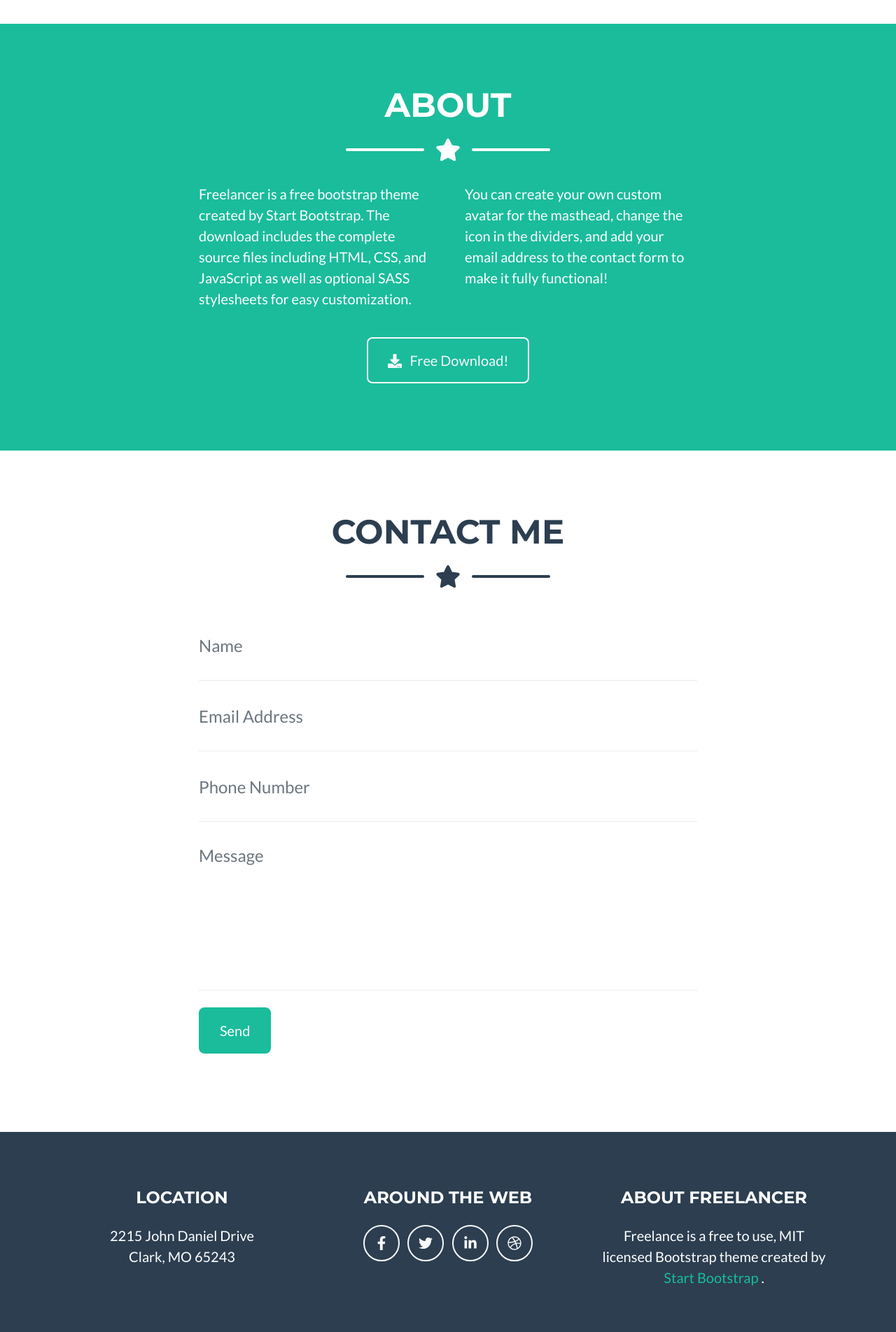
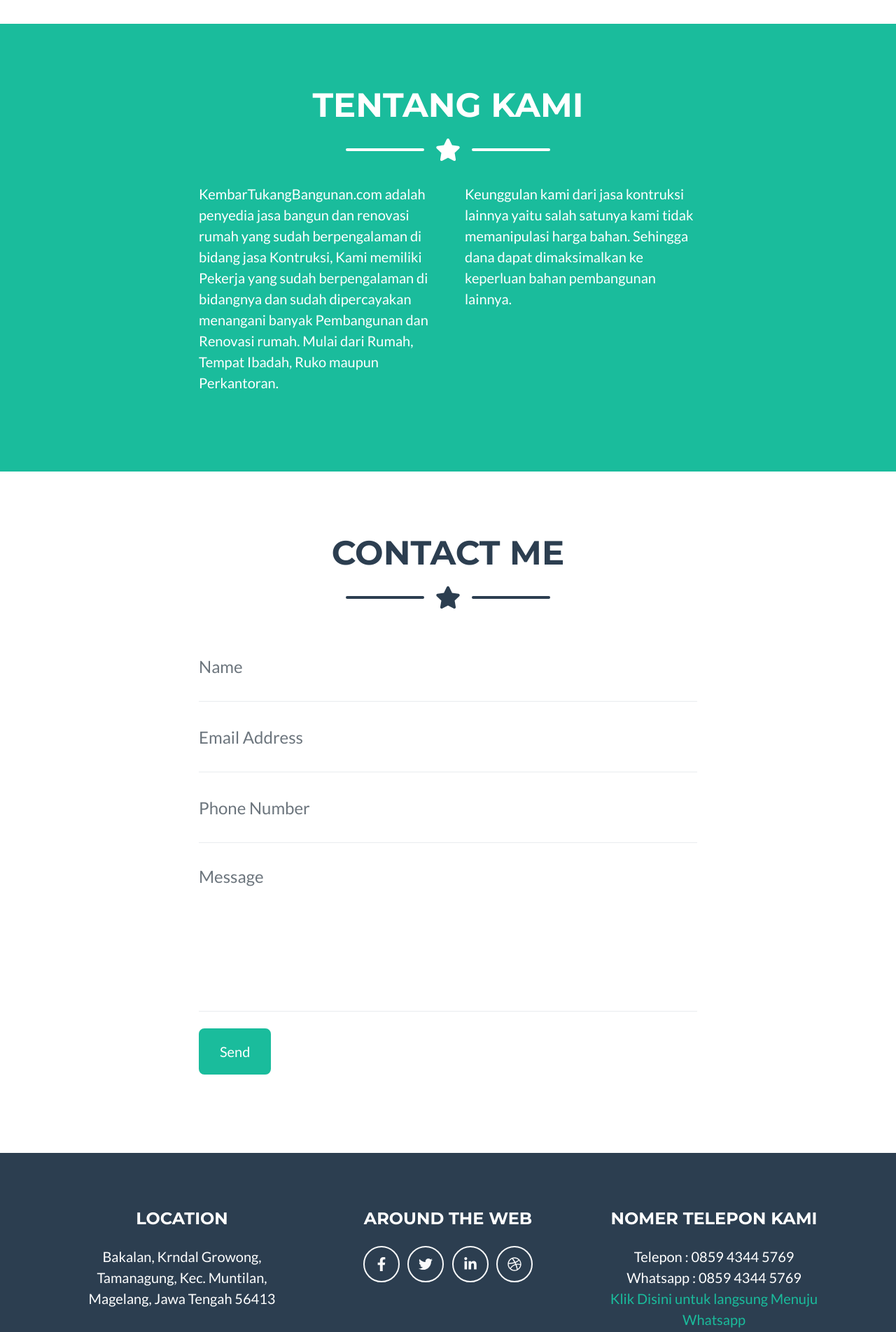
Before and after one commit to irfanramadhani/jasarenovasirumah.github.io, a plain HTML site: page index.html in a window 1280 px wide. Shown: the part 1180-3084 px from the top of the page at 70% size. Drawn offline with nearby package versions, Linux system fonts and the light colour scheme.

Commit message:
mengubah teks tentang kami dan email dan menambah kontak wa

```diff
--- a/index.html
+++ b/index.html
@@ -5,7 +5,7 @@
         <meta name="viewport" content="width=device-width, initial-scale=1, shrink-to-fit=no" />
         <meta name="description" content="" />
         <meta name="author" content="" />
-        <title>Freelancer - Start Bootstrap Theme</title>
+        <title>KembarTukangBangunan | Jasa Bangun & Renov Rumah</title>
         <!-- Favicon-->
         <link rel="icon" type="image/x-icon" href="assets/img/favicon.ico" />
         <!-- Font Awesome icons (free version)-->
@@ -125,7 +125,7 @@
         <section class="page-section bg-primary text-white mb-0" id="about">
             <div class="container">
                 <!-- About Section Heading-->
-                <h2 class="page-section-heading text-center text-uppercase text-white">About</h2>
+                <h2 class="page-section-heading text-center text-uppercase text-white">Tentang Kami</h2>
                 <!-- Icon Divider-->
                 <div class="divider-custom divider-light">
                     <div class="divider-custom-line"></div>
@@ -134,16 +134,17 @@
                 </div>
                 <!-- About Section Content-->
                 <div class="row">
-                    <div class="col-lg-4 ml-auto"><p class="lead">Freelancer is a free bootstrap theme created by Start Bootstrap. The download includes the complete source files including HTML, CSS, and JavaScript as well as optional SASS stylesheets for easy customization.</p></div>
-                    <div class="col-lg-4 mr-auto"><p class="lead">You can create your own custom avatar for the masthead, change the icon in the dividers, and add your email address to the contact form to make it fully functional!</p></div>
+                    <div class="col-lg-4 ml-auto"><p class="lead">
+                        KembarTukangBangunan.com adalah penyedia jasa bangun dan renovasi rumah yang sudah berpengalaman di bidang jasa Kontruksi, Kami memiliki Pekerja yang sudah berpengalaman di bidangnya dan sudah dipercayakan menangani banyak Pembangunan dan Renovasi rumah. Mulai dari Rumah, Tempat Ibadah, Ruko maupun Perkantoran. </p></div>
+                     <div class="col-lg-4 mr-auto"><p class="lead">Keunggulan kami dari jasa kontruksi lainnya yaitu salah satunya kami tidak memanipulasi harga bahan. Sehingga dana dapat dimaksimalkan ke keperluan bahan pembangunan lainnya.</p></div>
                 </div>
                 <!-- About Section Button-->
-                <div class="text-center mt-4">
-                    <a class="btn btn-xl btn-outline-light" href="https://startbootstrap.com/theme/freelancer/">
-                        <i class="fas fa-download mr-2"></i>
-                        Free Download!
-                    </a>
-                </div>
+                <!-- <div class="text-center mt-4"> -->
+                    <!-- <a class="btn btn-xl btn-outline-light" href="https://startbootstrap.com/theme/freelancer/"> -->
+                        <!-- <i class="fas fa-download mr-2"></i> -->
+                        <!-- Free Download! -->
+                    <!-- </a> -->
+                <!-- </div> -->
             </div>
         </section>
         <!-- Contact Section-->
@@ -206,9 +207,8 @@
                     <div class="col-lg-4 mb-5 mb-lg-0">
                         <h4 class="text-uppercase mb-4">Location</h4>
                         <p class="lead mb-0">
-                            2215 John Daniel Drive
-                            <br />
-                            Clark, MO 65243
+                            Bakalan, Krndal Growong, Tamanagung, Kec. Muntilan, Magelang, Jawa Tengah 56413
+
                         </p>
                     </div>
                     <!-- Footer Social Icons-->
@@ -221,11 +221,12 @@
                     </div>
                     <!-- Footer About Text-->
                     <div class="col-lg-4">
-                        <h4 class="text-uppercase mb-4">About Freelancer</h4>
+                        <h4 class="text-uppercase mb-4">Nomer Telepon Kami</h4>
                         <p class="lead mb-0">
-                            Freelance is a free to use, MIT licensed Bootstrap theme created by
-                            <a href="http://startbootstrap.com">Start Bootstrap</a>
-                            .
+                            Telepon  : 0859 4344 5769 <br>
+                            Whatsapp : 0859 4344 5769 <br>
+                            <a href="whatsapp://send?text=Hello&phone=+6285943445769">Klik Disini untuk langsung Menuju Whatsapp</a>
+
                         </p>
                     </div>
                 </div>
```
Also changed, not shown: 1 other file.
